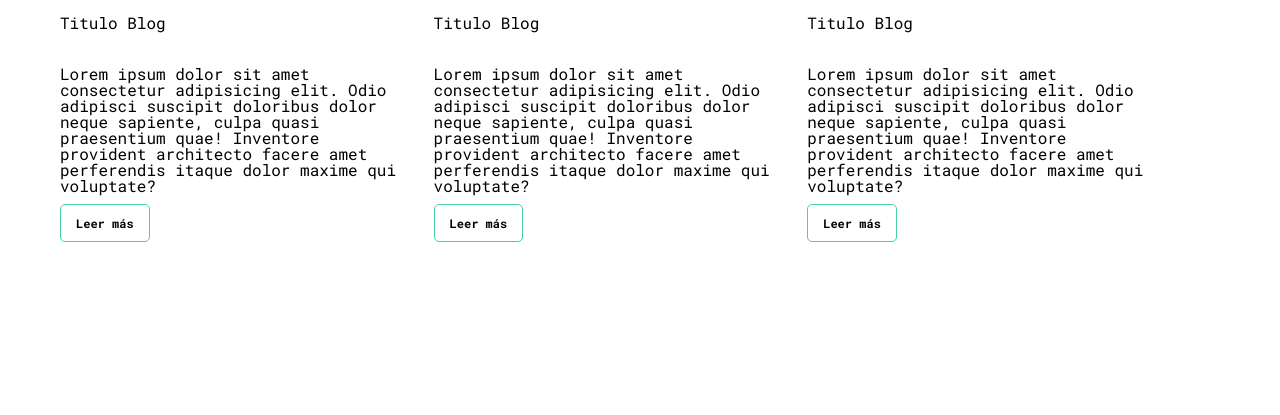
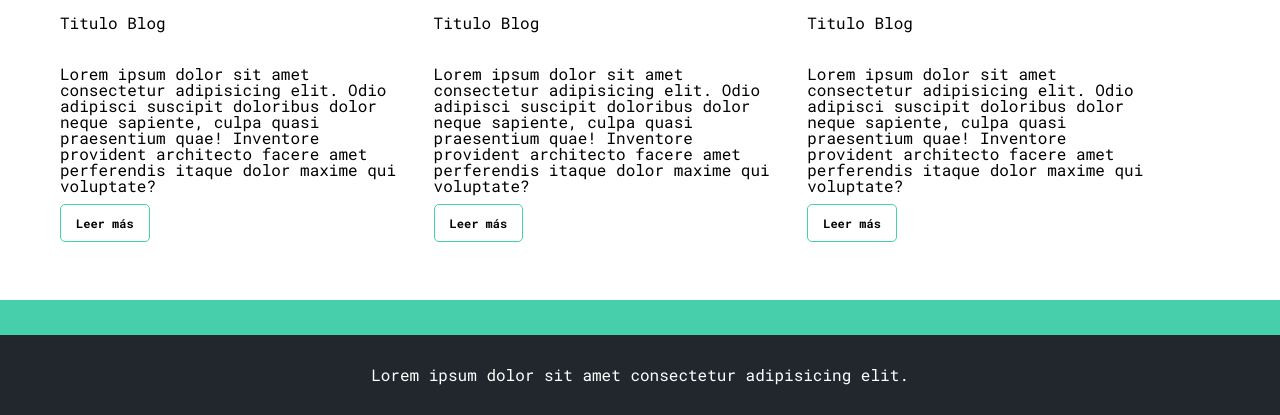
Before and after one commit to alb1402/Blog, a plain HTML site: page blogs.html in a window 1280 px wide. Shown: the part 1701-2116 px from the top of the page. Before the commit the page ends 2001 px from the top, so only its background shows below. Drawn offline with Linux system fonts and the light colour scheme; files whose address does not match are found by name.

Commit message:
se mejora footer

```diff
--- a/blogs.html
+++ b/blogs.html
@@ -86,7 +86,7 @@
         </section>
     </main>
     <footer>
-        <p></p>
+        <p>Lorem ipsum dolor sit amet consectetur adipisicing elit.</p>
     </footer>
 </body>
 </html>
--- a/css/estilo.css
+++ b/css/estilo.css
@@ -192,3 +192,16 @@ nav .profile_link a {
 .blogs_post_container .post_container img {
 	width: 100%;
 }
+footer {
+	width: 100%;
+	height: 80px;
+	background-color: #22272d;
+	border-top: 35px solid #47cfac;
+	display: flex;
+	align-items: center;
+	justify-content: center;
+}
+
+footer p {
+	color: white;
+}
```
